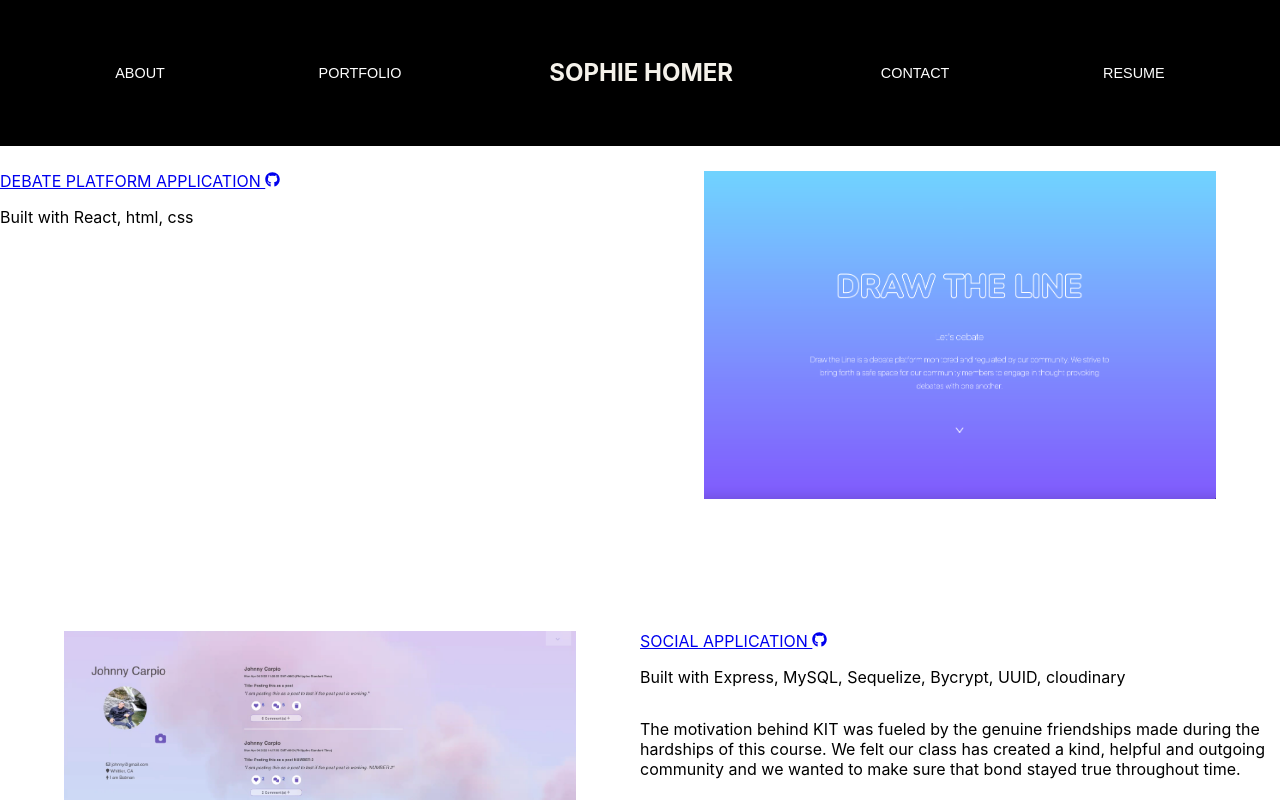
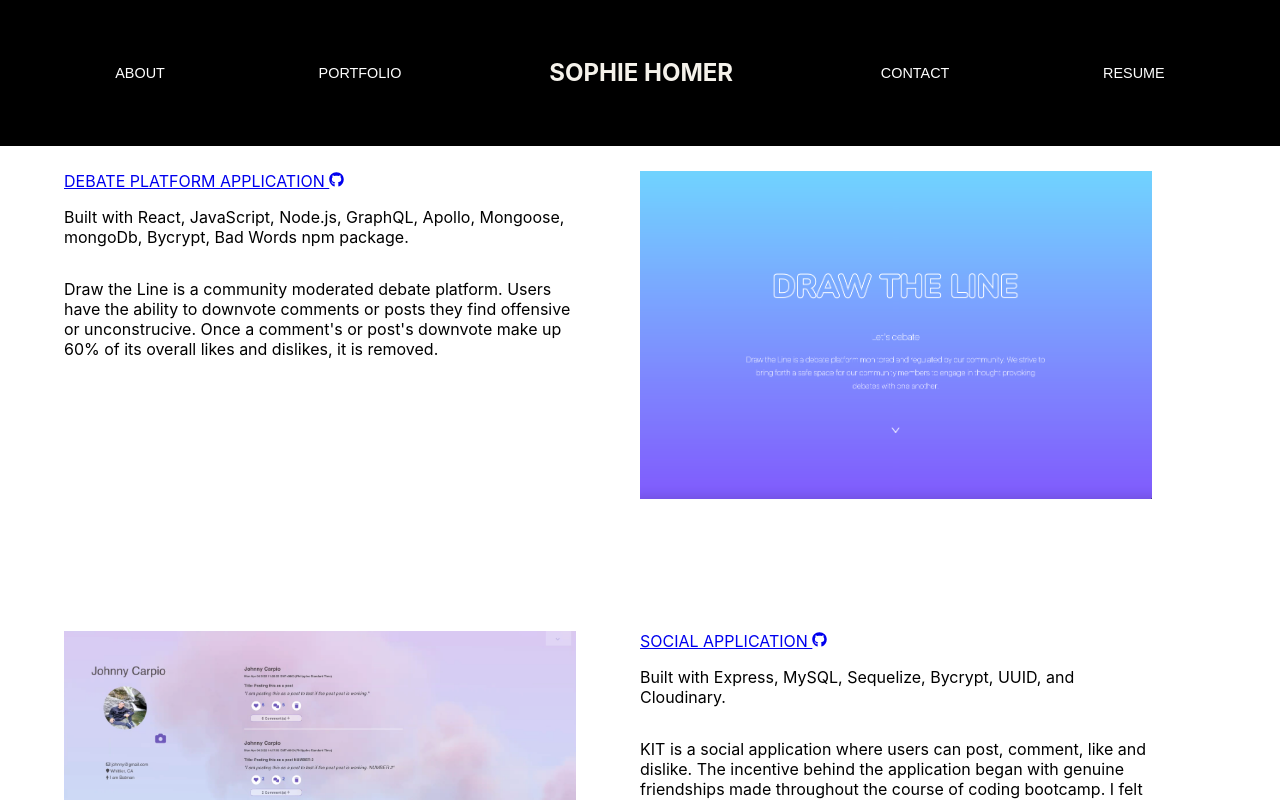
Before and after one commit to sophiehomer/react_portfolio, a React (Create React App) app: page / in a window 1280 px wide. Both pictures are taken after a click on the button "PORTFOLIO". Shown: the top 800 px of the page. Built offline with nearby package versions, Linux system fonts and the light colour scheme.

Commit message:
modified portfolio

```diff
--- a/src/components/Portfolio/index.js
+++ b/src/components/Portfolio/index.js
@@ -23,7 +23,10 @@ const Portfolio = () => {
         <div className="appSummary">
           <a href="https://github.com/Abarragan89/draw-the-line" className='gitHubLinkRight'> DEBATE PLATFORM APPLICATION <FaGithub size={15}/></a>
           <p className="summary">
-            Built with React, html, css
+            Built with React, JavaScript, Node.js, GraphQL, Apollo, Mongoose, mongoDb, Bycrypt, Bad Words npm package.
+          </p>
+          <p className="summary">
+          Draw the Line is a community moderated debate platform. Users have the ability to downvote comments or posts they find offensive or unconstrucive. Once a comment's or post's downvote make up 60% of its overall likes and dislikes, it is removed.
           </p>
         </div>
       </section>
@@ -38,10 +41,10 @@ const Portfolio = () => {
         <div className="appSummary">
           <a href="https://github.com/kpbader/kit" className='gitHubLinkLeft'> SOCIAL APPLICATION <FaGithub size={15}/></a>
           <p className="summary">
-            Built with Express, MySQL, Sequelize, Bycrypt, UUID, cloudinary
+            Built with Express, MySQL, Sequelize, Bycrypt, UUID, and Cloudinary.
           </p>
           <p className="summary">
-          The motivation behind KIT was fueled by the genuine friendships made during the hardships of this course. We felt our class has created a kind, helpful and outgoing community and we wanted to make sure that bond stayed true throughout time.
+            KIT is a social application where users can post, comment, like and dislike. The incentive behind the application began with genuine friendships made throughout the course of coding bootcamp. I felt our class had created a kind, helpful and outgoing community and I wanted that bond to continue.
           </p>
         </div>
       </section>
@@ -56,8 +59,8 @@ const Portfolio = () => {
 
         <div className="appSummary">
           <a href="https://github.com/Abarragan89/dinner-drinks" className='gitHubLinkRight'> RECIPE AND COCKTAIL SEARCH ENGINE <FaGithub size={15}/></a>
-          <p>
-            Built with Express, MySQL, Sequelize, Bycrypt, UUID, cloudinary
+          <p className="summary">
+            Built with  Javascript, HTML, CSS, Spoonacular API and Cocktails DB API.
           </p>
         </div>
       </section>
@@ -72,6 +75,9 @@ const Portfolio = () => {
 
         <div className="appSummary">
           <a href="https://github.com/sophiehomer/Weather-Dashboard" className='gitHubLinkLeft'> WEATHER APPLICATION <FaGithub size={15}/></a>
+          <p className="summary">
+            Built with html, css, JavaScript and jQuery.
+          </p>
         </div>
       </section>
 
@@ -84,6 +90,9 @@ const Portfolio = () => {
 
       <div className="appSummary">
         <a href="https://github.com/sophiehomer/work-day-scheduler" className='gitHubLinkLeft'> WORK DAY SCHEDULER <FaGithub size={15}/></a>
+        <p className="summary">
+            Built with JavaScript, jQuery, HTML and CSS.
+          </p>
       </div>
       </section>
 
--- a/src/index.css
+++ b/src/index.css
@@ -131,7 +131,7 @@ section {
 .drawTheLineContainer {
   display: flex;
   flex-direction:row-reverse;
-  justify-content: space-around;
+  justify-content: center;
   padding-bottom: 10%;
   width: 100%;
 }
@@ -161,7 +161,7 @@ section {
   flex-direction:column;
   justify-content: flex-start;
   align-items: flex-start;
-  width: 50%;
+  width: 40%;
 }
 
 .summary {
```
